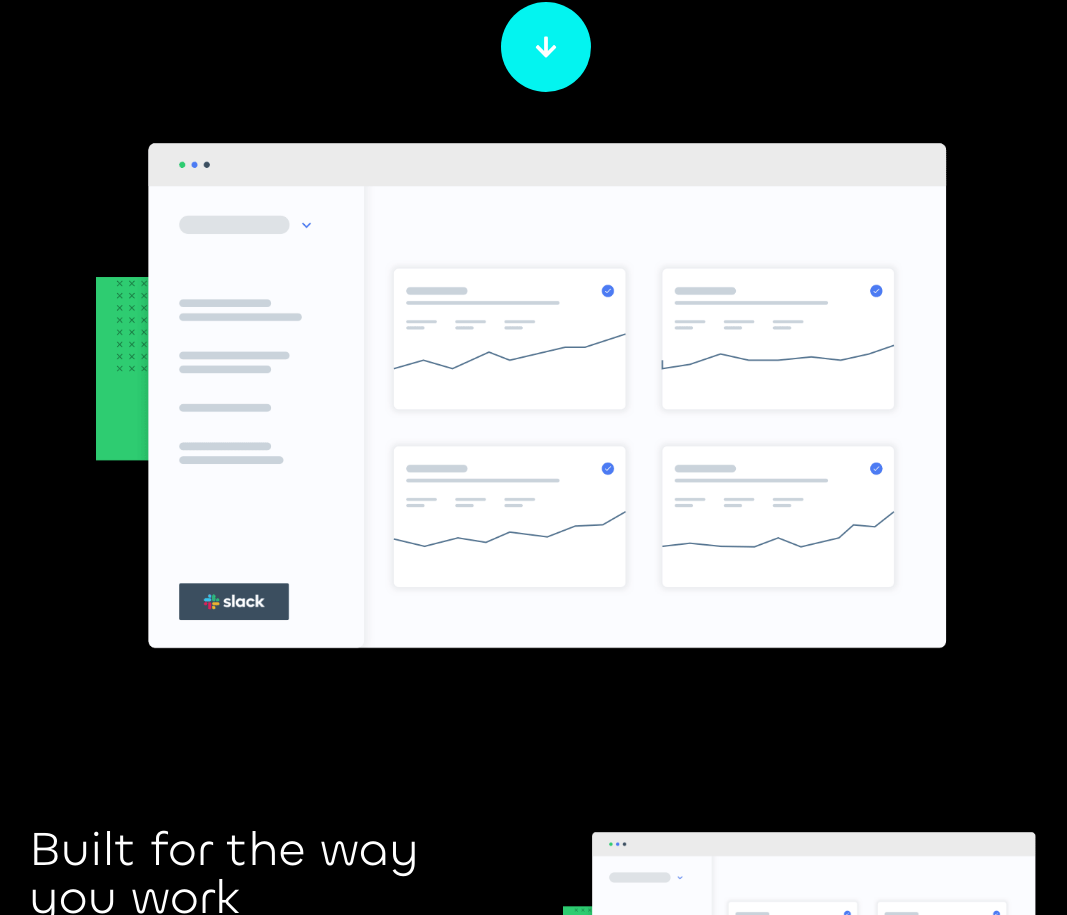
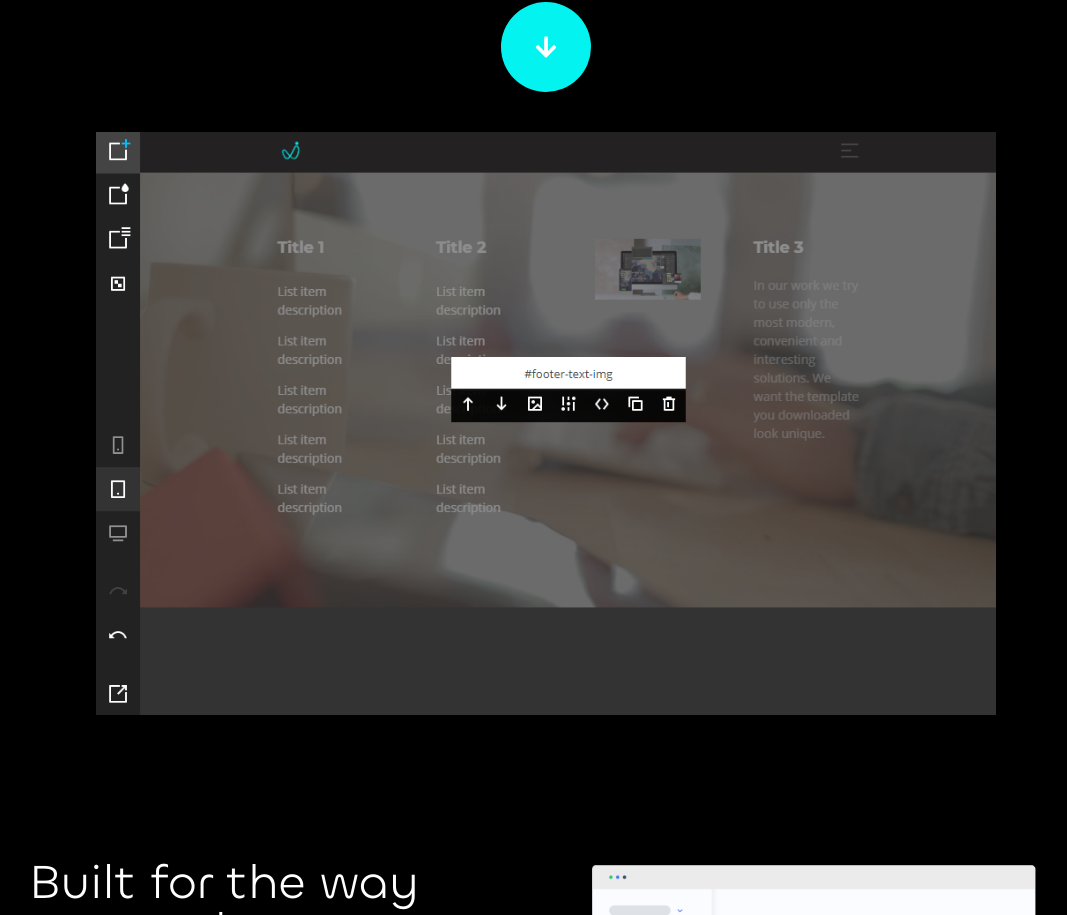
Before and after one commit to CODECUBE-001/liteweb-landing, a React (Vite) app: page / in a window 1280 px wide. Shown: the part 358-1273 px from the top of the page, without its empty margins (94-1161 px from the left). Built offline with nearby package versions, Linux system fonts and the light colour scheme; what react-locomotive-scroll would draw is missing.

Commit message:
fix: homepage

```diff
--- a/src/Pages/Home.tsx
+++ b/src/Pages/Home.tsx
@@ -7,6 +7,7 @@ import scrollOptions from "../Config/scroll";
 import { Helmet } from "react-helmet";
 import Header from "../Layout/Header";
 import dashboard from '../Assets/dashboard.png';
+import dashb from '../Assets/dash.png';
 import logo from '../Assets/logo.png'
 import {FaAngleDown, FaArrowDown as ArrowDown, FaCaretDown, FaCheck } from 'react-icons/fa'
 const Home = () => {
@@ -49,7 +50,7 @@ const Home = () => {
 
         </div>
         <div className="">
-          <img src={dashboard} alt="" className='w-3/4 mx-auto' />
+          <img src={dashb} alt="" className='w-3/4 mx-auto' />
         </div>
 
 
```
Also changed, not shown: src/Assets/banner.jpeg (added), src/Assets/dash.PNG (added).
